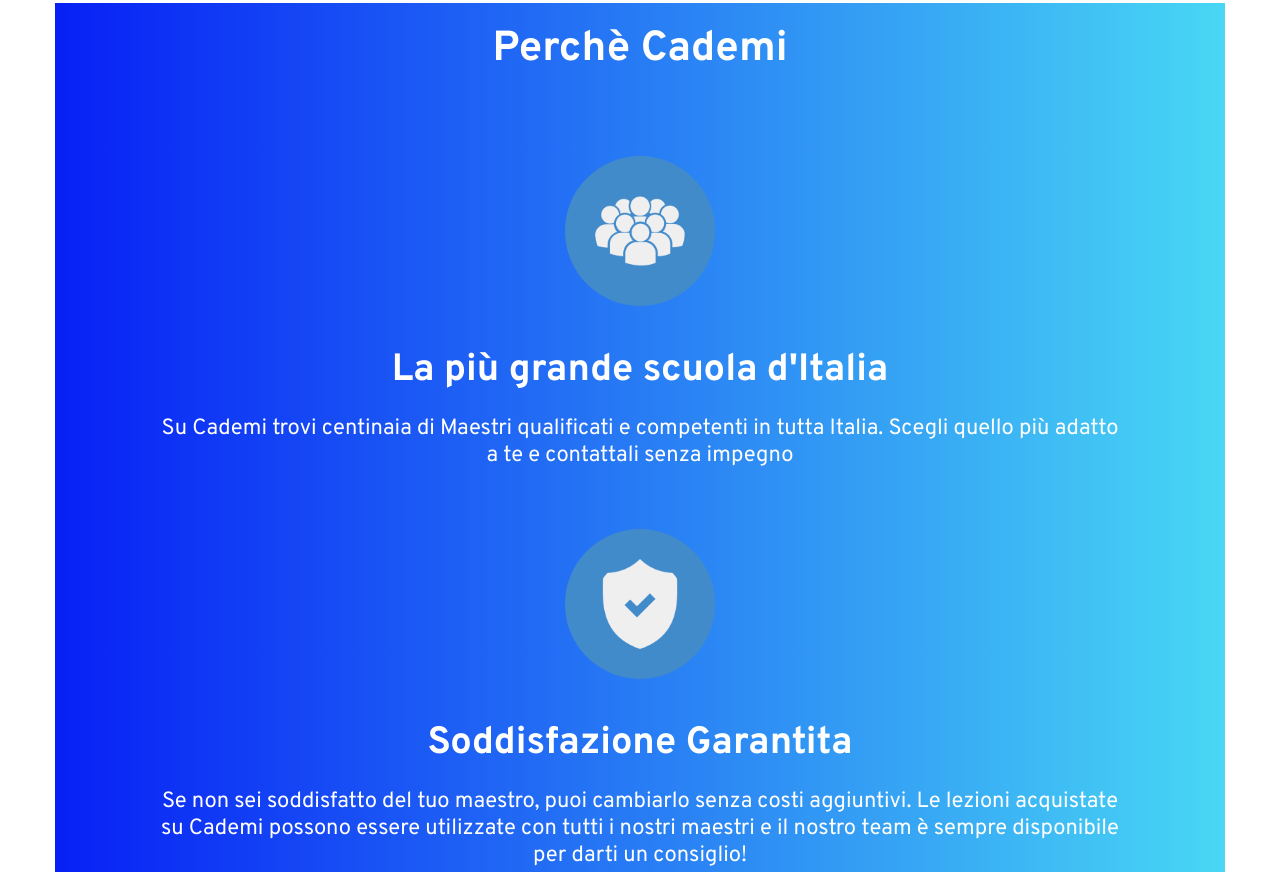
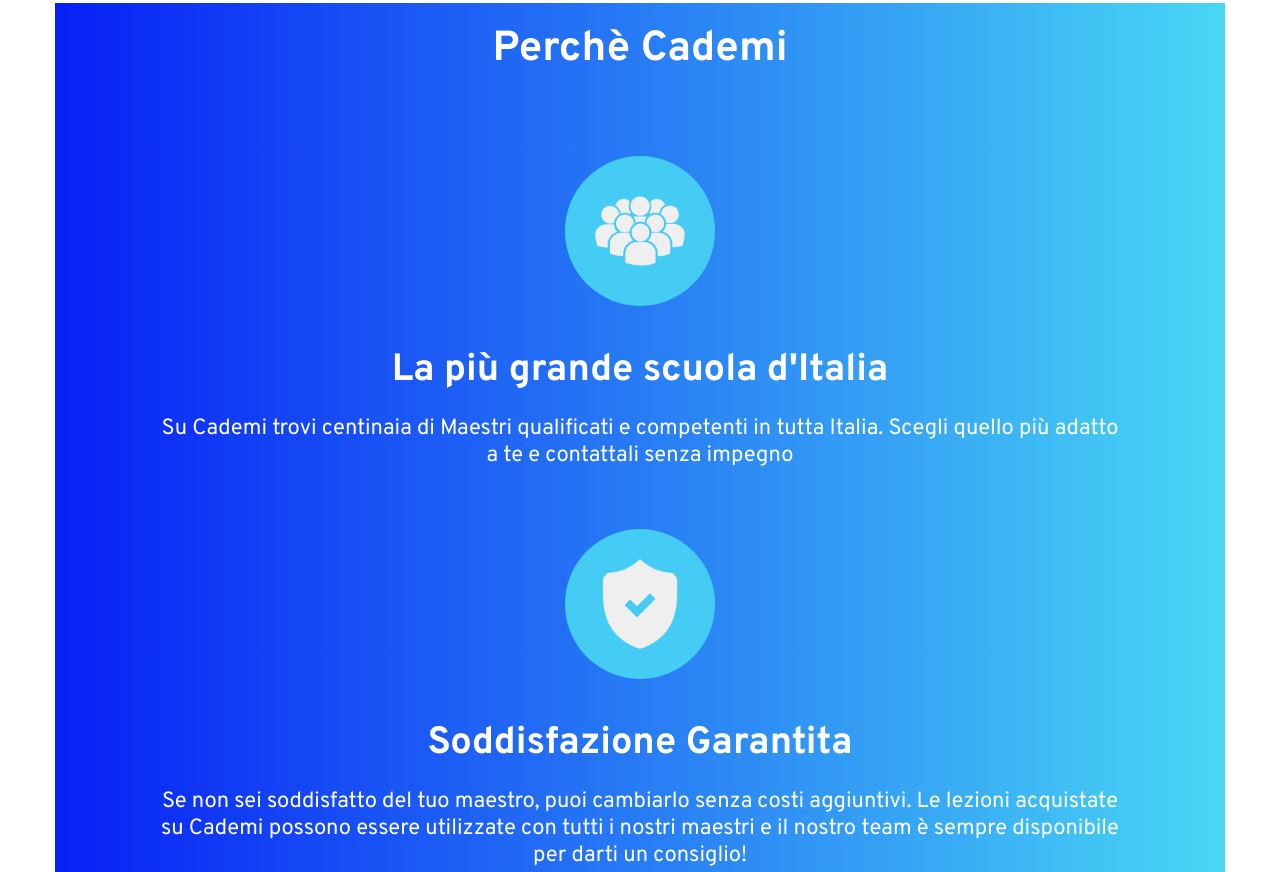
Before and after one commit to aficocelli/html-css-resp-wannabe-12bool, a plain HTML site: page index.html in a window 1280 px wide. Shown: the part 1125-1997 px from the top of the page. Drawn offline with Linux system fonts and the light colour scheme.

Commit message:
fix. color

```diff
--- a/css/style.css
+++ b/css/style.css
@@ -113,7 +113,7 @@
   margin: 40px 0;
 }
 #why img {
-  background-color: #428bca;
+  background-color: #44ccf4;
   border-radius: 50%;
   padding: 30px
 }
```
